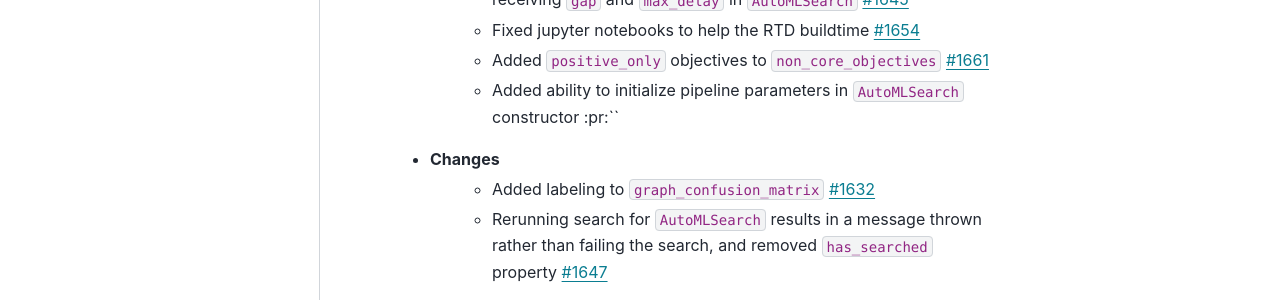
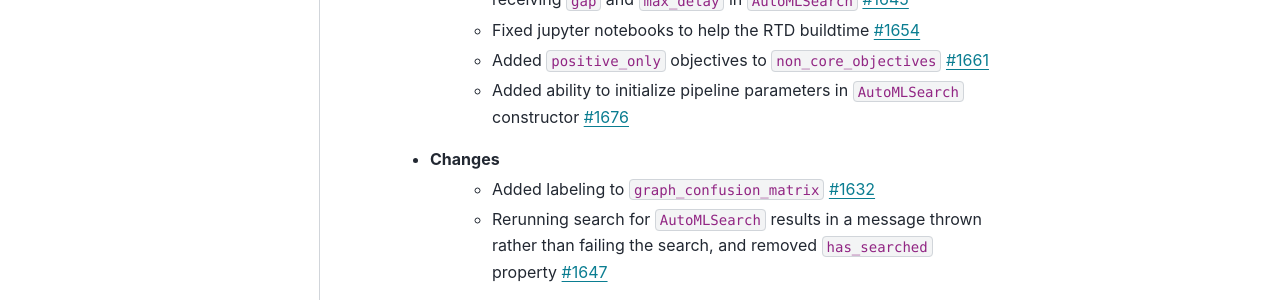
Before and after one commit to alteryx/evalml, a Sphinx documentation site: the page built from docs/source/release_notes.rst, in a window 1280 px wide and 900 px high, scrolled down 951 px. Shown: the part 153-453 px from the top of the window. Built offline with Sphinx 7.4.7 and the PyData theme 0.15.4, drawn with Linux system fonts in a browser that asks for light colours; comment, search, counter and statistics services are not loaded.

Commit message:
update release notes

```diff
--- a/docs/source/release_notes.rst
+++ b/docs/source/release_notes.rst
@@ -24,7 +24,7 @@ Release Notes
         * Fixed bug where time series baseline estimators were not receiving ``gap`` and ``max_delay`` in ``AutoMLSearch`` :pr:`1645`
         * Fixed jupyter notebooks to help the RTD buildtime :pr:`1654`
         * Added ``positive_only`` objectives to ``non_core_objectives`` :pr:`1661`
-        * Added ability to initialize pipeline parameters in ``AutoMLSearch`` constructor :pr:``
+        * Added ability to initialize pipeline parameters in ``AutoMLSearch`` constructor :pr:`1676`
     * Changes
         * Added labeling to ``graph_confusion_matrix`` :pr:`1632`
         * Rerunning search for ``AutoMLSearch`` results in a message thrown rather than failing the search, and removed ``has_searched`` property :pr:`1647`
```
